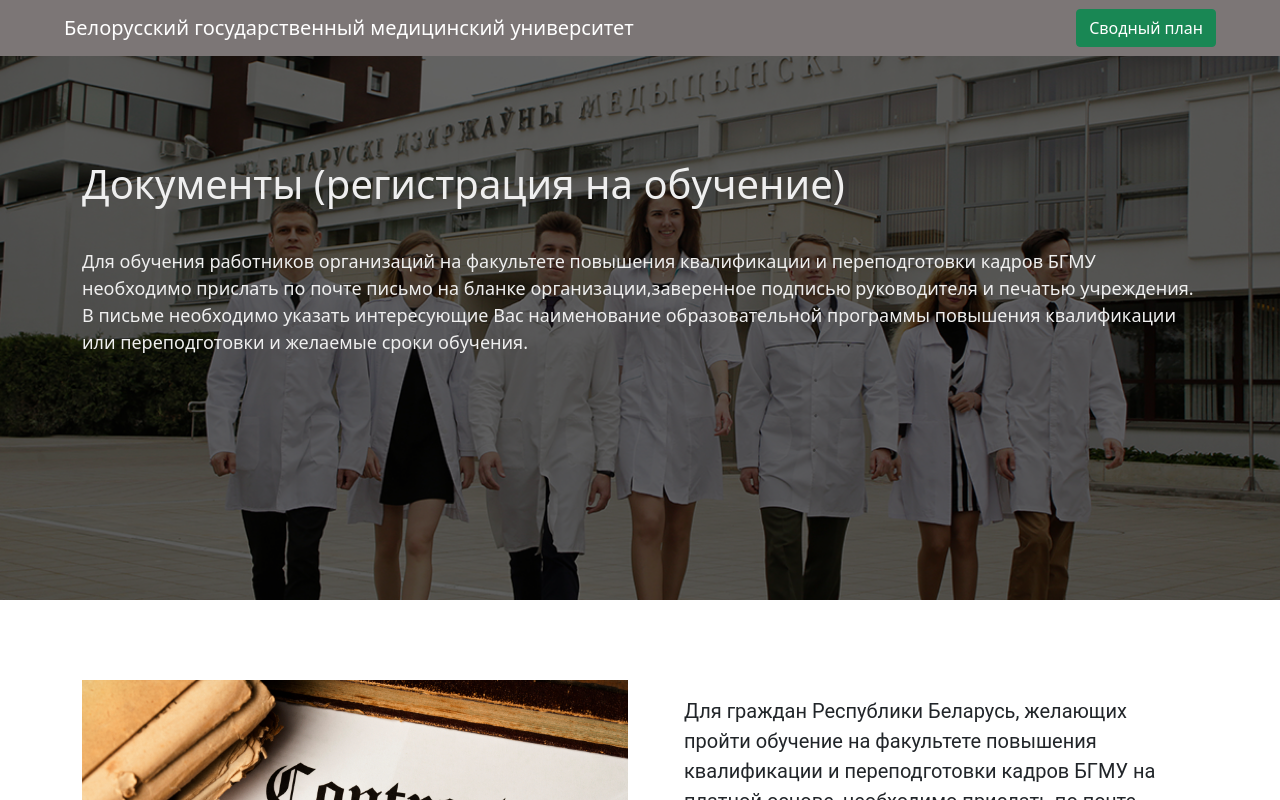
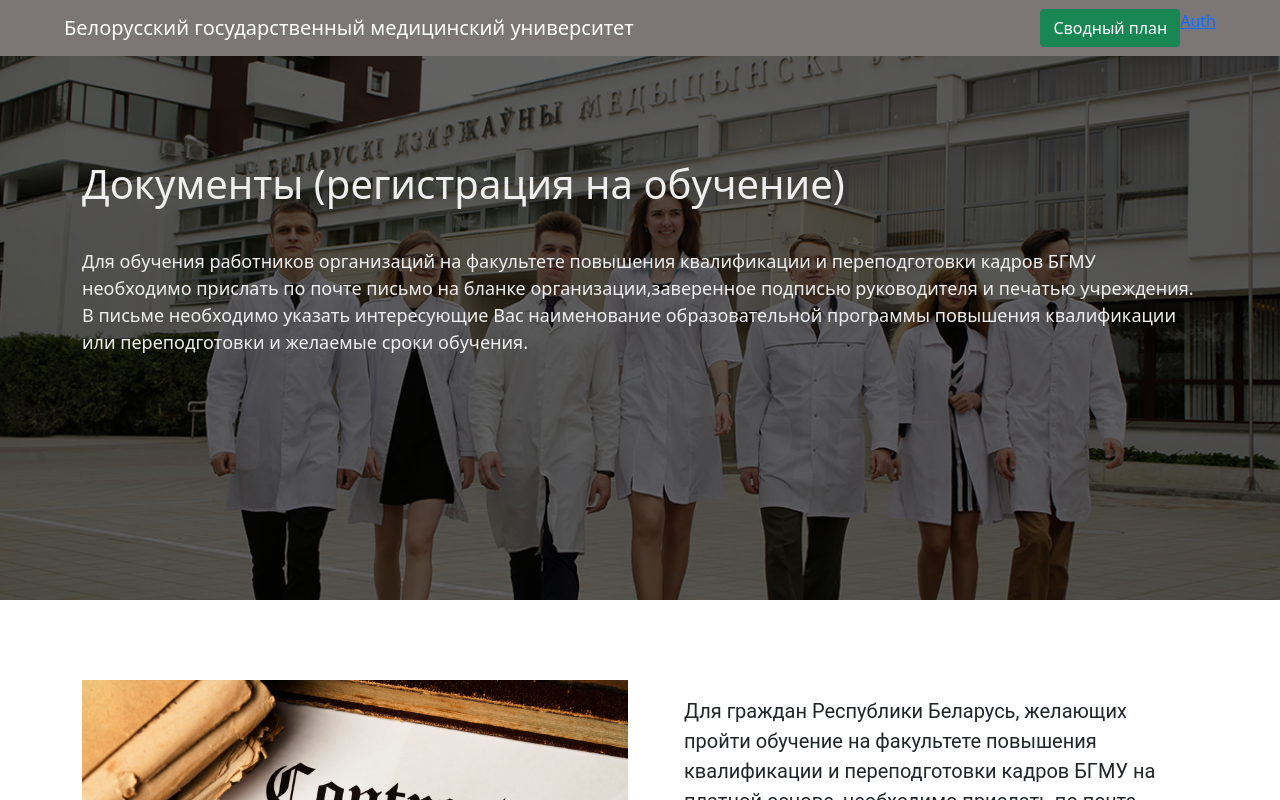
Before and after one commit to mashalin/Contract_app_client, a React (Create React App) app: page /invoice in a window 1280 px wide. Shown: the top 800 px of the page. Built offline with nearby package versions, Linux system fonts and the light colour scheme; no server answers.

Commit message:
add auth link

```diff
--- a/src/Components/Navibar.js
+++ b/src/Components/Navibar.js
@@ -1,5 +1,6 @@
 import { Navbar, Nav, Button } from "react-bootstrap";
 import { useMediaQuery } from "react-responsive";
+import { LOGIN_ROUTE } from "../utils/consts";
 
 function Navibar() {
   const mobile = useMediaQuery({ query: "(max-width: 767px)" });
@@ -68,6 +69,7 @@ function Navibar() {
                   Сводный план
                 </a>
               </Button>
+              <a href={LOGIN_ROUTE} >Auth</a>
             </Nav>
           </Navbar.Collapse>
         )}
```
